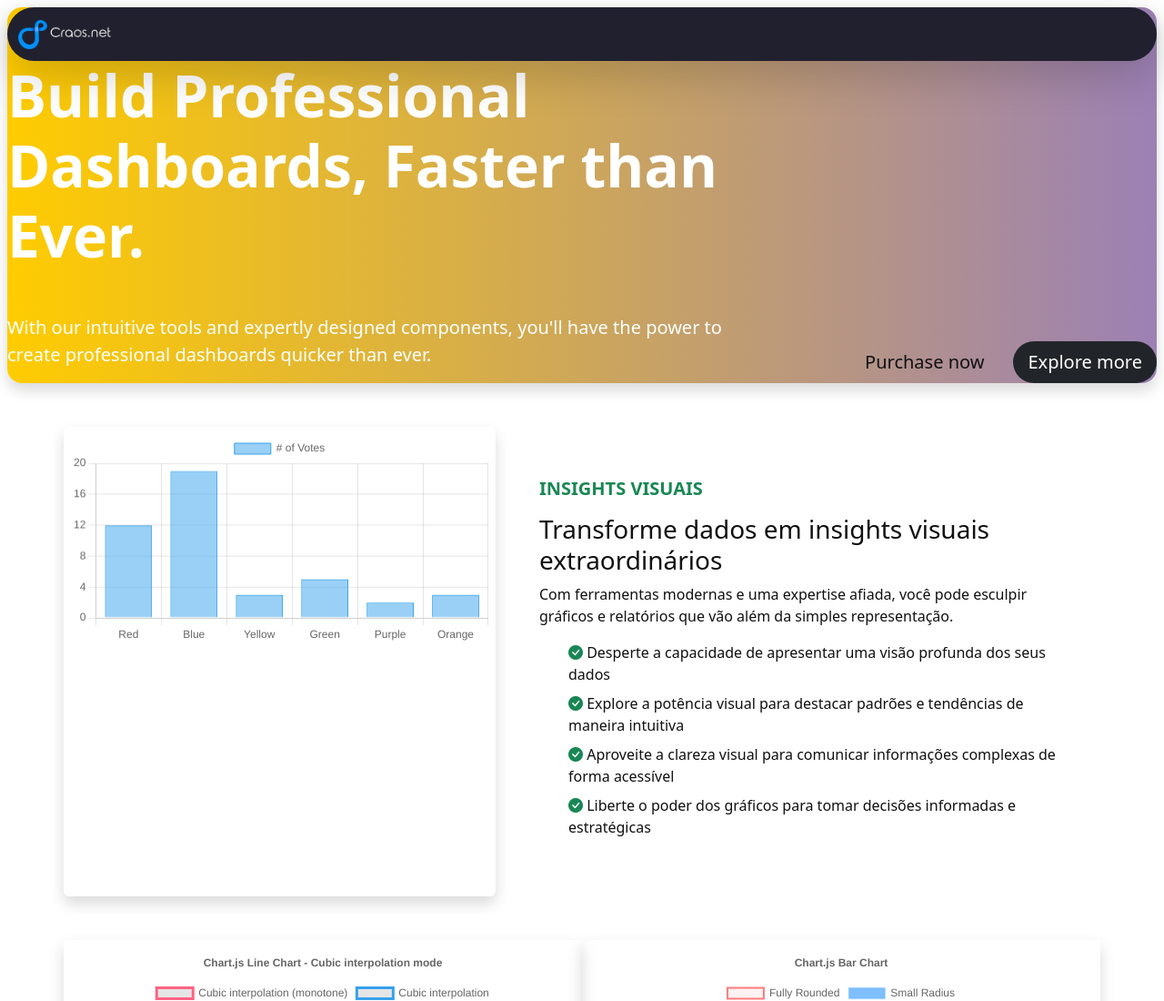
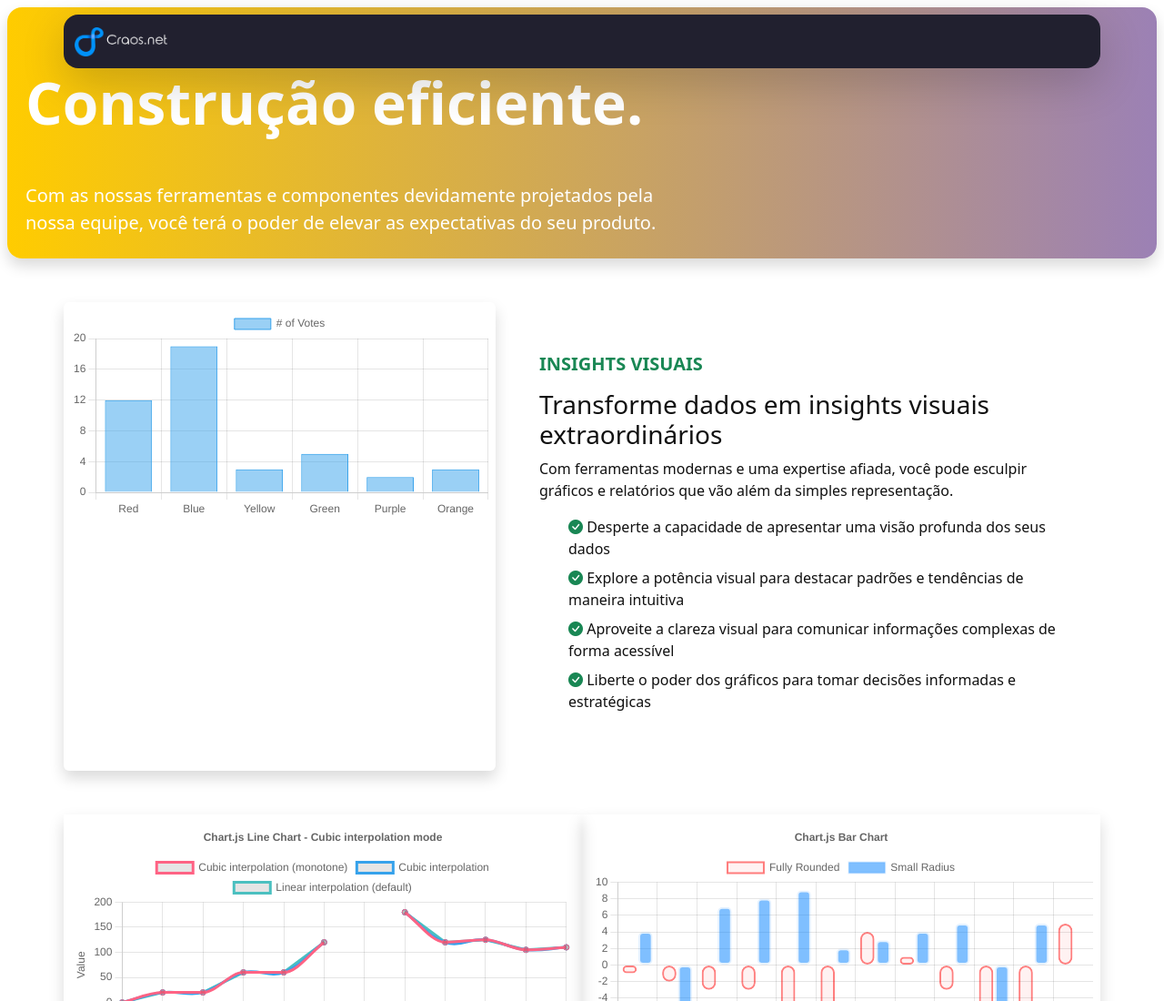
Before and after one commit to Craos/Craos, a website: page index.html in a window 1280 px wide. Shown: the top 1100 px of the page at 91% size. Drawn offline with nearby package versions, Linux system fonts and the light colour scheme.

Commit message:
Atualização automática

```diff
--- a/index.html
+++ b/index.html
@@ -10,27 +10,17 @@
     <link href="scss/custom.css" rel="stylesheet">
 </head>
 <body class="p-1 p-lg-2">
-
-<div class="rounded-4 shadow cardheader">
-    <nav class="navbar rounded-5 shadow-lg" style="background-color: #21202f;">
+    <div class="rounded-4 shadow cardheader p-2">
+        <nav class="container navbar rounded-4 shadow-lg" style="background-color: #21202f;">
             <div class="container-fluid">
                 <a class="navbar-brand" href="#">
                     <img alt="Logo" class="d-inline-block align-text-top" height="32" src="images/logobrancotransp.png">
                 </a>
             </div>
         </nav>
-    <div class="row align-items-center g-10">
-        <div class="col-lg-8"><h1 class="ls-tight fw-bolder display-3 text-white mb-5">Build Professional Dashboards,
-            Faster than Ever.</h1>
-            <p class="w-xl-75 lead text-white">With our intuitive tools and expertly designed components, you'll have
-                the power to create professional dashboards quicker than ever.</p></div>
-        <div class="col-lg-4 align-self-end">
-            <div class="hstack gap-3 justify-content-lg-end"><a
-                    class="btn btn-lg btn-white rounded-pill bg-dark-hover border-0 shadow-none px-lg-8"
-                    href="https://themes.getbootstrap.com/product/satoshi-defi-and-crypto-exchange-theme/"
-                    target="_blank">Purchase now </a><a class="btn btn-lg btn-dark rounded-pill border-0 shadow-none px-lg-8"
-                                                        href="/pages/dashboard.html">Explore
-                more</a></div>
+        <div class="container row align-items-center g-10">
+            <div class="col-lg-8"><h1 class="ls-tight fw-bolder display-3 text-white mb-5">Construção eficiente.</h1>
+                <p class="w-xl-75 lead text-white">Com as nossas ferramentas e componentes devidamente projetados pela nossa equipe, você terá o poder de elevar as expectativas do seu produto.</p>
             </div>
         </div>
 </div>
```
Lines whose indentation alone changed are shown as unchanged.
